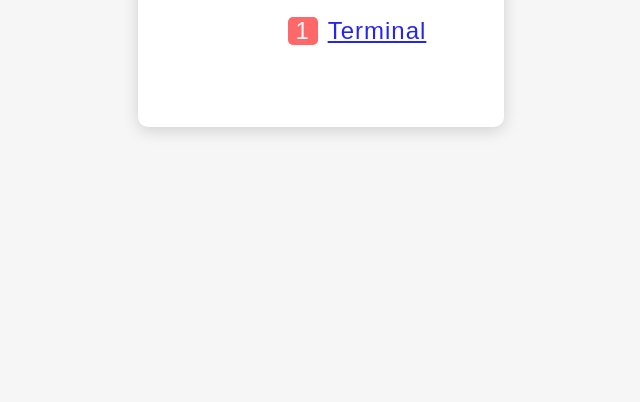
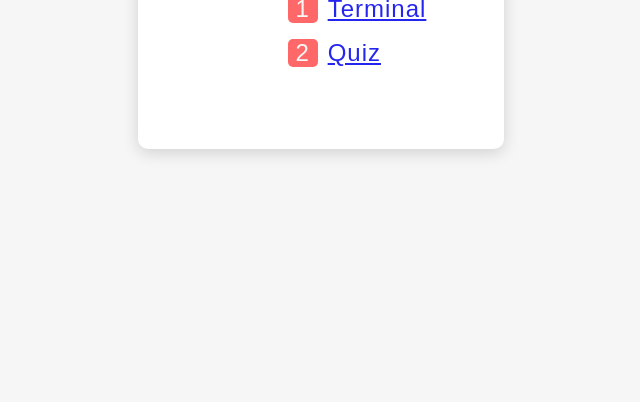
Before and after one commit to LightDestory/WebProg2023_CourseTutoring, a plain HTML site: page index.html in a window 1280 px wide. Shown: the part 398-800 px from the top of the page, without its empty margins (319-959 px from the left). Drawn offline with Linux system fonts and the light colour scheme.

Commit message:
chore: live demo index update

```diff
--- a/index.html
+++ b/index.html
@@ -77,6 +77,7 @@
         <h1>Lessons</h1>
         <ol class="my-list">
             <li tabindex="1"><a target="_blank" href="./Lesson_n1/terminal.html">Terminal</a></li>
+            <li tabindex="1"><a target="_blank" href="./Lesson_n2/quiz.html">Quiz</a></li>
         </ol>
     </div>
 </body>
```
